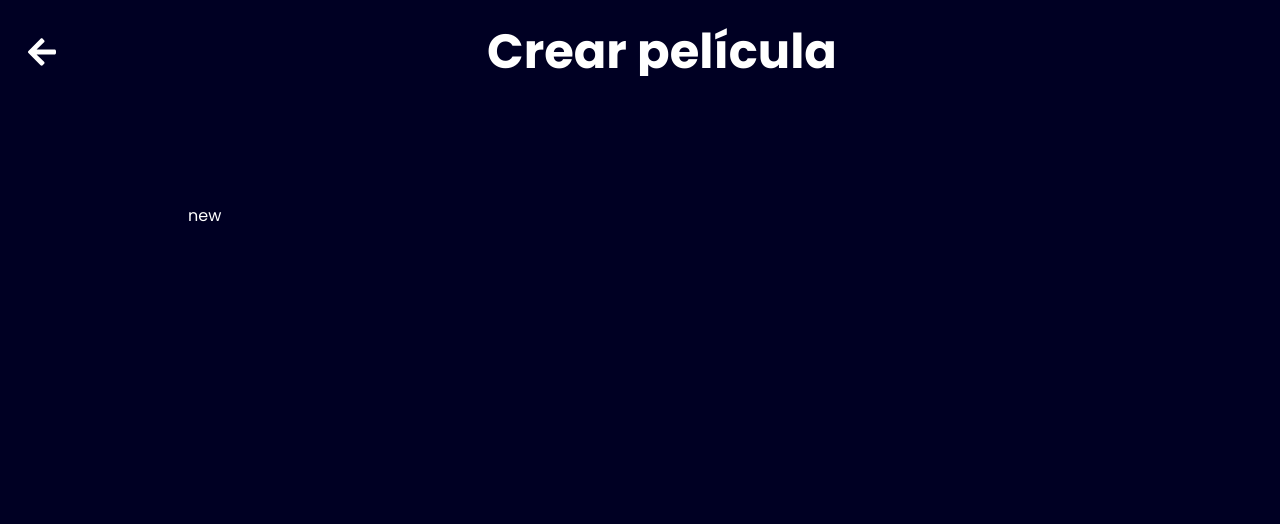
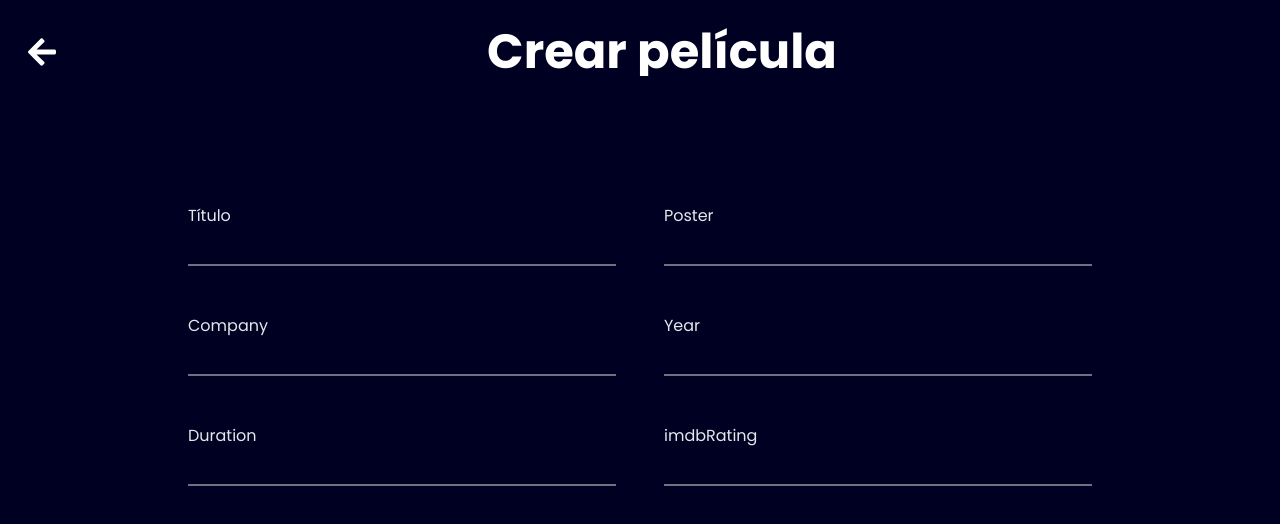
Before and after one commit to adj87/movie-library, a React (Create React App) app: page /movies/new in a window 1280 px wide. Shown: the top 524 px of the page. Built offline with nearby package versions, Linux system fonts and the light colour scheme.

Commit message:
insert some sort of form into moviecreate

```diff
--- a/src/pages/MovieCreate/index.tsx
+++ b/src/pages/MovieCreate/index.tsx
@@ -1,18 +1,82 @@
-import React from "react";
+import React, { useCallback, useState } from "react";
 
 import Body from "../../components/Body";
 import Header from "../../components/Header";
-import { RootState, useAppDispatch, useAppSelector } from "../../store";
+import Input from "../../components/Input";
+import { Movie } from "../../interfaces/movie";
+
+const initialFormState = {
+  id: undefined,
+  title: undefined,
+  poster: undefined,
+  genre: [],
+  year: undefined,
+  duration: undefined,
+  imdbRating: undefined,
+  actors: [],
+  company: undefined
+};
 
 const MovieCreate: React.FC<any> = () => {
-  const dispatch = useAppDispatch();
-  const movie = useAppSelector((state: RootState) => state.movieDetail.movie);
-
+  const [formState, setFormState] = useState(initialFormState);
+  const updateForm = useCallback((name, value) => {
+    setFormState((oldState) => ({ ...oldState, [name]: value }));
+  }, []);
+  console.log(formState);
   return (
     <>
       <Header text={"Crear película"} />
       <Body>
-        <div>new</div>
+        <div className="grid grid-cols-1 lg:grid-cols-2 gap-12 mb-4">
+          <Input
+            value={formState.title}
+            name={"title"}
+            label={"Título"}
+            onChange={updateForm}
+          />
+          <Input
+            value={formState.poster}
+            name={"poster"}
+            label={"Poster"}
+            onChange={updateForm}
+          />
+          {/*           <Input
+            value={formState.genre}
+            name={"genre"}
+            label={"Genres"}
+            onChange={(name, value) => console.log(name, value)}
+          />
+          <Input
+            value={formState.actors}
+            name={"actors"}
+            label={"Actores"}
+            onChange={(name, value) => console.log(name, value)}
+          /> */}
+          <Input
+            value={formState.company}
+            name={"company"}
+            label={"Company"}
+            onChange={updateForm}
+          />
+          <Input
+            value={formState.year}
+            name={"year"}
+            label={"Year"}
+            onChange={updateForm}
+          />
+          <Input
+            value={formState.duration}
+            name={"duration"}
+            label={"Duration"}
+            onChange={updateForm}
+          />
+          <Input
+            value={formState.imdbRating}
+            name={"imdbRating"}
+            label={"imdbRating"}
+            onChange={updateForm}
+          />
+        </div>
       </Body>
     </>
   );
```
